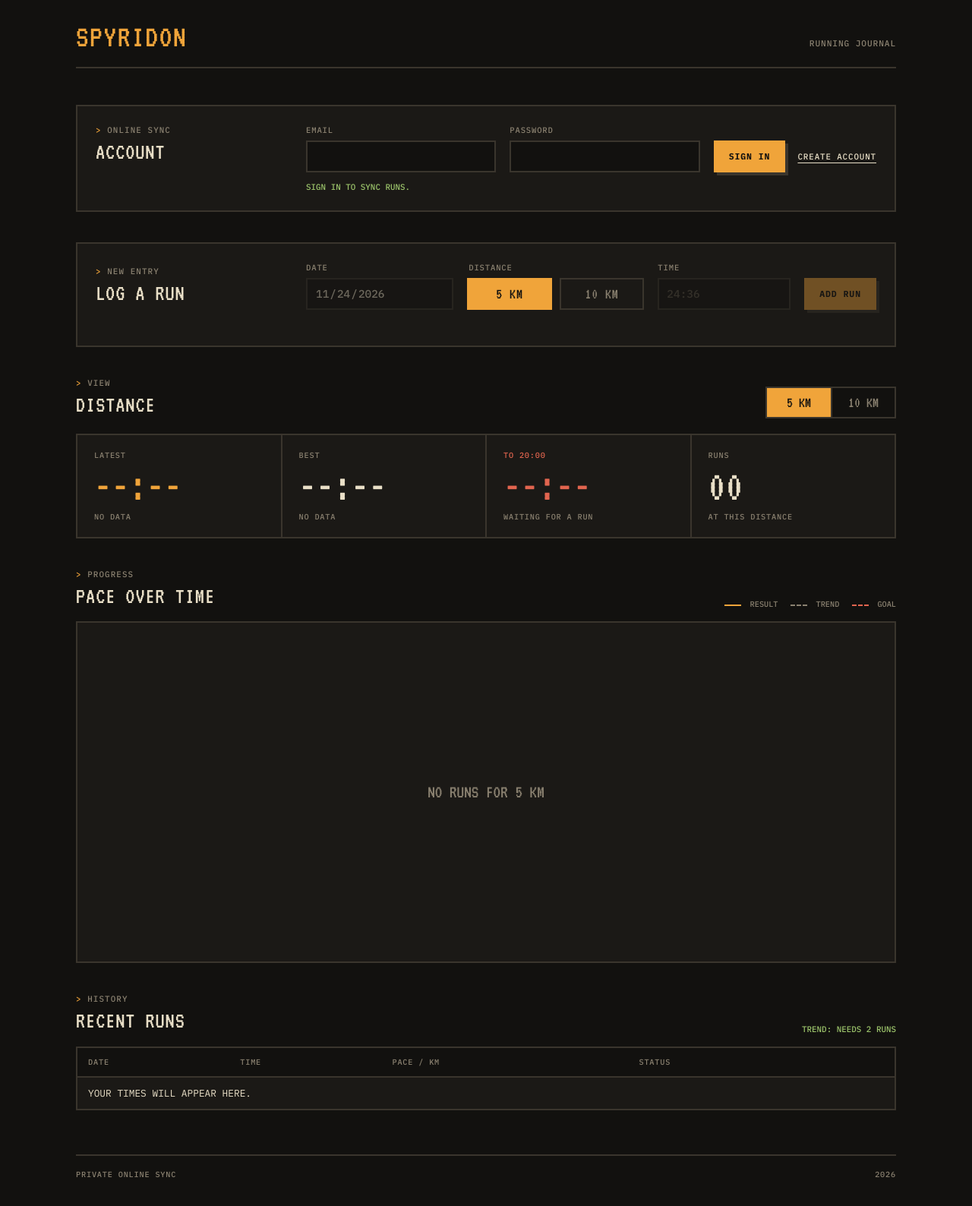
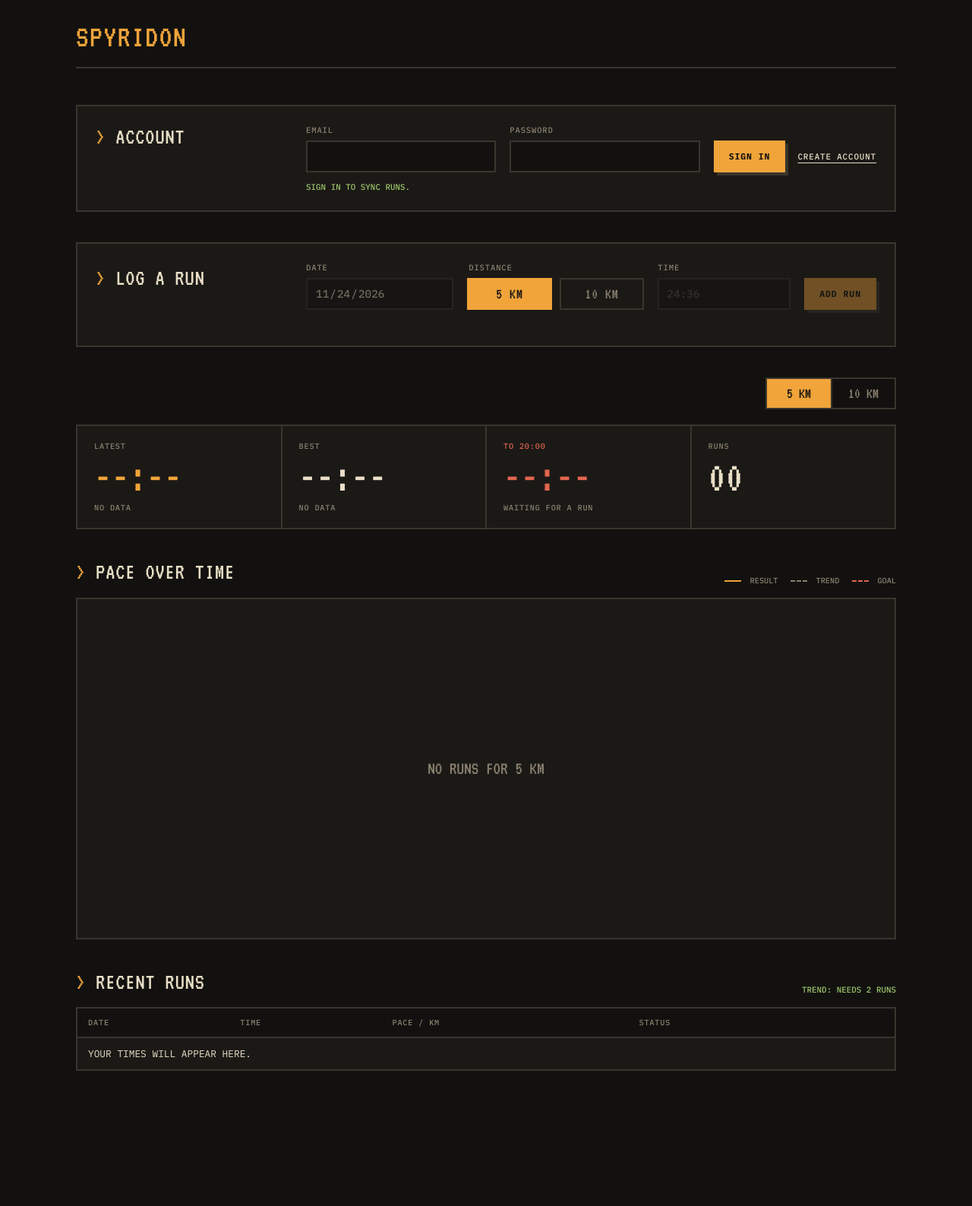
Before and after one commit to SusieMay/Spyridon, a plain HTML site: page index.html in a window 1280 px wide. Shown: the whole page at 76% size. After the commit the page ends 1468 px from the top, so only its background shows below. Drawn offline with nearby package versions, Linux system fonts and the light colour scheme.

Commit message:
Remove decorative labels, subtitle and footer
Co-authored-by: Krzysztof Lach <SusieMay@users.noreply.github.com>

```diff
--- a/app.js
+++ b/app.js
@@ -280,7 +280,6 @@ document.querySelectorAll("[data-distance]").forEach((button) => button.addEvent
 }));
 
 document.querySelector("#run-date").valueAsDate = new Date();
-document.querySelector("#footer-year").textContent = String(new Date().getFullYear());
 elements["auth-form"].addEventListener("submit", async (event) => {
   event.preventDefault();
   const formData = new FormData(event.currentTarget);
--- a/index.html
+++ b/index.html
@@ -9,17 +9,17 @@
     <link rel="preconnect" href="https://fonts.googleapis.com" />
     <link rel="preconnect" href="https://fonts.gstatic.com" crossorigin />
     <link href="https://fonts.googleapis.com/css2?family=IBM+Plex+Mono:wght@400;500;700&family=VT323&display=swap" rel="stylesheet" />
-    <link rel="stylesheet" href="style.css?v=build17" />
+    <link rel="stylesheet" href="style.css?v=build18" />
     <script src="https://cdn.jsdelivr.net/npm/chart.js@4.4.7/dist/chart.umd.min.js" defer></script>
     <script src="https://cdn.jsdelivr.net/npm/@supabase/supabase-js@2" defer></script>
-    <script src="supabase-config.js?v=build17" defer></script>
-    <script src="app.js?v=build17" defer></script>
+    <script src="supabase-config.js?v=build18" defer></script>
+    <script src="app.js?v=build18" defer></script>
   </head>
   <body>
-    <header class="site-header"><h1>SPYRIDON</h1><p>Running journal</p></header>
+    <header class="site-header"><h1>SPYRIDON</h1></header>
     <main>
       <section class="auth-section" aria-labelledby="auth-title">
-        <div><p class="section-label">ONLINE SYNC</p><h2 id="auth-title">Account</h2></div>
+        <h2 id="auth-title">Account</h2>
         <form id="auth-form" class="auth-form">
           <label>Email<input id="auth-email" name="email" type="email" autocomplete="email" required /></label>
           <label>Password<input id="auth-password" name="password" type="password" autocomplete="current-password" minlength="6" required /></label>
@@ -29,7 +29,7 @@
         <p id="auth-status" class="auth-status" role="status">SIGN IN TO SYNC RUNS.</p>
       </section>
       <section class="entry-section" aria-labelledby="entry-title">
-        <div class="section-heading"><p class="section-label">NEW ENTRY</p><h2 id="entry-title">Log a run</h2></div>
+        <h2 id="entry-title" class="section-heading">Log a run</h2>
         <form id="run-form" class="run-form">
           <label>Date<input id="run-date" name="date" type="date" required /></label>
           <fieldset><legend>Distance</legend><div class="form-distance"><label><input type="radio" name="distance" value="5000" checked /><span>5 KM</span></label><label><input type="radio" name="distance" value="10000" /><span>10 KM</span></label></div></fieldset>
@@ -39,7 +39,6 @@
         </form>
       </section>
       <section class="control-strip" aria-label="Distance view">
-        <div><p class="section-label">VIEW</p><h2>Distance</h2></div>
         <div class="distance-switch" role="group" aria-label="Distance">
           <button class="distance-switch__button is-active" type="button" data-distance="5000">5 KM</button>
           <button class="distance-switch__button" type="button" data-distance="10000">10 KM</button>
@@ -49,20 +48,19 @@
         <article class="metric metric--primary"><p>LATEST</p><strong id="latest-time">--:--</strong><small id="latest-date">NO DATA</small></article>
         <article class="metric"><p>BEST</p><strong id="personal-best">--:--</strong><small id="personal-best-date">NO DATA</small></article>
         <article class="metric metric--target"><p>TO <span id="target-label">20:00</span></p><strong id="target-gap">--:--</strong><small id="target-status">WAITING FOR A RUN</small></article>
-        <article class="metric"><p>RUNS</p><strong id="run-count">00</strong><small>AT THIS DISTANCE</small></article>
+        <article class="metric"><p>RUNS</p><strong id="run-count">00</strong></article>
       </section>
       <section class="chart-section">
         <div class="chart-section__heading">
-          <div><p class="section-label">PROGRESS</p><h2>Pace over time</h2></div>
+          <h2>Pace over time</h2>
           <div class="legend" aria-label="Chart legend"><span><i class="legend__mark"></i> RESULT</span><span><i class="legend__mark legend__mark--trend"></i> TREND</span><span><i class="legend__mark legend__mark--goal"></i> GOAL</span></div>
         </div>
         <div class="chart-wrap"><canvas id="progress-chart" aria-label="Running time progress chart"></canvas><div class="chart-state" id="chart-state" role="status">NO RUNS YET</div></div>
       </section>
       <section class="ledger-section">
-        <div class="ledger-section__heading"><div><p class="section-label">HISTORY</p><h2>Recent runs</h2></div><p id="trend-summary" class="trend-note">TREND: WAITING FOR DATA</p></div>
+        <div class="ledger-section__heading"><h2>Recent runs</h2><p id="trend-summary" class="trend-note">TREND: WAITING FOR DATA</p></div>
         <div class="ledger-wrap"><table><thead><tr><th>DATE</th><th>TIME</th><th>PACE / KM</th><th>STATUS</th><th><span class="visually-hidden">ACTIONS</span></th></tr></thead><tbody id="run-ledger"><tr><td colspan="5">NO ENTRIES YET.</td></tr></tbody></table></div>
       </section>
     </main>
-    <footer><span>PRIVATE ONLINE SYNC</span><span id="footer-year"></span></footer>
   </body>
 </html>
--- a/style.css
+++ b/style.css
@@ -24,14 +24,11 @@ body {
 }
 ::selection { color: var(--bg); background: var(--amber); }
 button, input { font: inherit; }
-main, footer { width: min(1080px, calc(100% - 40px)); margin-inline: auto; }
-.site-header { display: flex; align-items: baseline; justify-content: space-between; gap: 20px; width: min(1080px, calc(100% - 40px)); margin: 0 auto; padding: 28px 0 18px; border-bottom: 2px solid var(--line); }
+main { width: min(1080px, calc(100% - 40px)); margin-inline: auto; }
+.site-header { width: min(1080px, calc(100% - 40px)); margin: 0 auto; padding: 28px 0 18px; border-bottom: 2px solid var(--line); }
 .site-header h1 { margin: 0; color: var(--amber); font: 400 2.6rem/1 var(--pixel); letter-spacing: .04em; }
 .site-header h1::after { content: "_"; animation: blink 1.1s steps(1) infinite; }
-.site-header p { margin: 0; color: var(--muted); font: 500 .7rem var(--mono); text-transform: uppercase; letter-spacing: .08em; }
 @keyframes blink { 50% { opacity: 0; } }
-.section-label { margin: 0 0 6px; color: var(--muted); font: 500 .68rem var(--mono); text-transform: uppercase; letter-spacing: .1em; }
-.section-label::before { content: "> "; color: var(--amber); }
 main { padding: 8px 0 58px; }
 section { margin-top: 40px; }
 h2 { margin: 0; color: var(--ink); font: 400 clamp(1.5rem, 3vw, 1.9rem)/1.1 var(--pixel); text-transform: uppercase; letter-spacing: .03em; }
@@ -73,6 +70,8 @@ fieldset { min-width: 0; margin: 0; padding: 0; border: 0; }
 .form-status { grid-column: 1 / -1; min-height: 1em; margin: -9px 0 0; color: var(--red); font: 500 .68rem var(--mono); }
 
 .control-strip, .chart-section__heading, .ledger-section__heading { display: flex; align-items: end; justify-content: space-between; gap: 24px; }
+.control-strip { justify-content: flex-end; }
+h2::before { content: "> "; color: var(--amber); }
 .distance-switch { display: flex; border: 2px solid var(--line); }
 .distance-switch__button { min-width: 84px; min-height: 38px; padding: 4px 14px; color: var(--muted); border: 0; background: transparent; font: 400 1.25rem var(--pixel); cursor: pointer; }
 .distance-switch__button + .distance-switch__button { border-left: 2px solid var(--line); }
@@ -108,7 +107,6 @@ td strong { color: var(--amber); font: 400 1.3rem/1 var(--pixel); }
 .delete-button { width: 30px; height: 30px; color: var(--muted); border: 0; background: transparent; font-size: 1.2rem; cursor: pointer; }
 .delete-button:hover, .delete-button:focus-visible { color: var(--red); outline: 1px solid var(--red); }
 .visually-hidden { position: fixed; top: 0; left: 0; width: 1px; height: 1px; margin: -1px; overflow: hidden; clip-path: inset(50%); white-space: nowrap; }
-footer { display: flex; justify-content: space-between; gap: 20px; padding: 18px 0 35px; color: var(--muted); border-top: 2px solid var(--line); font: 500 .64rem var(--mono); letter-spacing: .08em; }
 
 @media (prefers-reduced-motion: reduce) {
   .site-header h1::after { animation: none; }
@@ -124,8 +122,7 @@ footer { display: flex; justify-content: space-between; gap: 20px; padding: 18px
   .metrics { grid-template-columns: 1fr 1fr; }
 }
 @media (max-width: 520px) {
-  main, footer, .site-header { width: min(100% - 28px, 1080px); }
-  .site-header { flex-direction: column; gap: 6px; }
+  main, .site-header { width: min(100% - 28px, 1080px); }
   section { margin-top: 32px; }
   .auth-section, .entry-section { padding: 18px 14px; }
   .auth-form { grid-template-columns: 1fr; }
```
